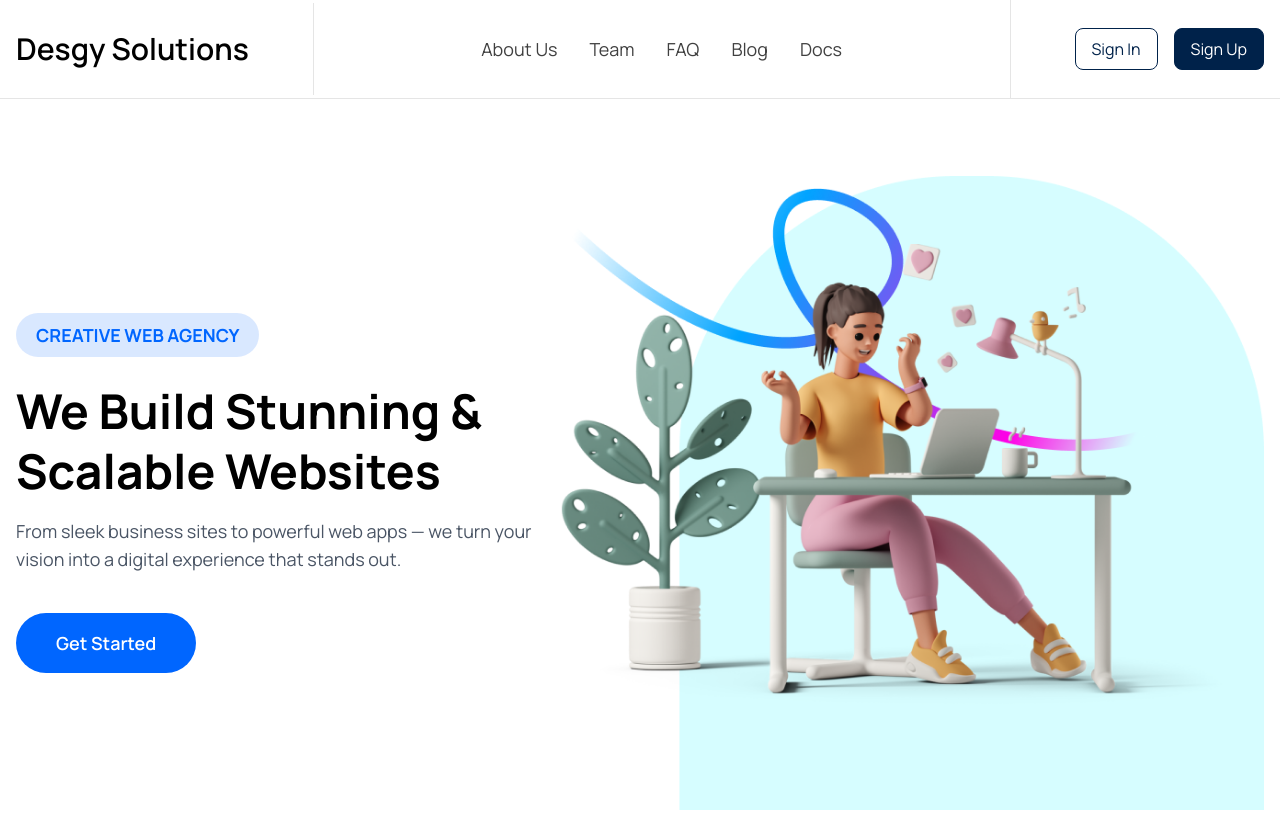
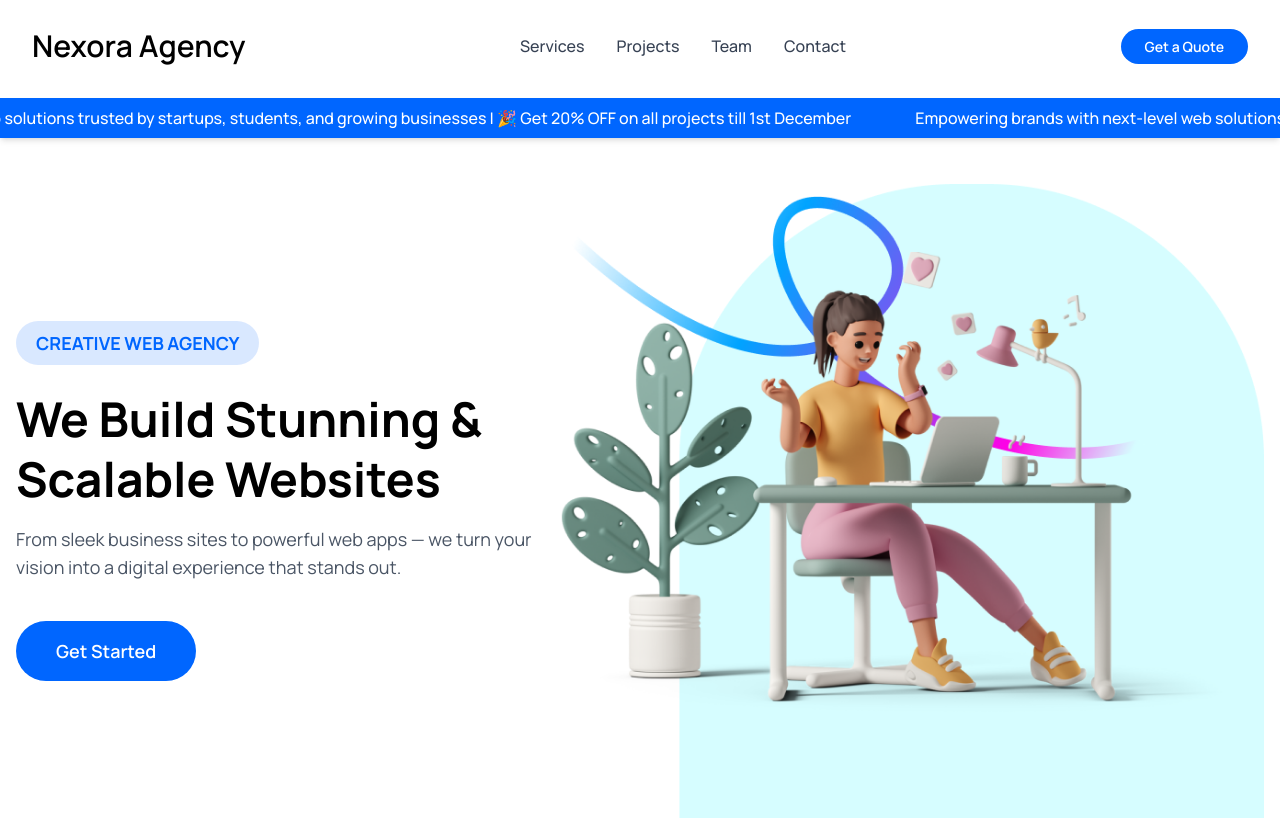
Before and after one commit to Azeesha-maker/NexoraAgency, a Next.js app: page / in a window 1280 px wide. Shown: the top 820 px of the page. Built offline with nearby package versions, Linux system fonts and the light colour scheme.

Commit message:
hero section again

```diff
--- a/src/app/components/Home/Hero/index.tsx
+++ b/src/app/components/Home/Hero/index.tsx
@@ -20,9 +20,29 @@ const Hero = () => {
   }
 
   return (
-    <section className='relative overflow-hidden z-1'>
-      <div className='container mx-auto pt-24 max-w-7xl px-4'>
-        <div className='grid grid-cols-12 justify-center items-center'>
+    <section className='relative overflow-hidden z-1 mt-0'>
+      {/* 🔹 Continuous Scrolling Line */}
+      <div className="sticky top-[18px] z-30 bg-primary text-white py-2 overflow-hidden whitespace-nowrap shadow-md ">
+  <div className="animate-marquee text-sm md:text-base font-medium flex gap-16 px-4">
+    <span>
+      Empowering brands with next-level web solutions  trusted by startups,
+      students, and growing businesses  | 🎉 Get 20% OFF on all projects till 1st December
+    </span>
+    <span>
+     Empowering brands with next-level web solutions  trusted by startups,
+      students, and growing businesses | 🎉 Get 20% OFF on all projects till 1st December
+    </span>
+    <span>
+     Empowering brands with next-level web solutions  trusted by startups,
+      students, and growing businesses | 🎉 Get 20% OFF on all projects till 1st December
+    </span>
+  </div>
+</div>
+
+
+      {/* 🔹 Hero Section */}
+      <div className='container mx-auto pt-16 max-w-7xl px-4 '>
+        <div className='grid grid-cols-12 justify-center items-center mt-0'>
           {/* Left Content */}
           <div className='col-span-12 xl:col-span-5 lg:col-span-6 md:col-span-12 text-center lg:text-left'>
             <div className='py-2 px-5 bg-primary/15 rounded-full w-fit mx-auto lg:mx-0'>
@@ -53,6 +73,20 @@ const Hero = () => {
           </div>
         </div>
       </div>
+
+      {/* 🔹 Smooth Marquee Animation CSS */}
+      <style jsx global>{`
+        @keyframes marquee {
+          0% { transform: translateX(0); }
+          100% { transform: translateX(-50%); }
+        }
+
+        .animate-marquee {
+          display: flex;
+          width: max-content;
+          animation: marquee 40s linear infinite;
+        }
+      `}</style>
     </section>
   )
 }
--- a/src/app/components/Layout/Header/Logo/index.tsx
+++ b/src/app/components/Layout/Header/Logo/index.tsx
@@ -3,7 +3,7 @@ import Link from 'next/link'
 const Logo: React.FC = () => {
   return (
     <Link href='/' className='text-3xl font-semibold'>
-      Desgy Solutions
+      Nexora Agency
     </Link>
   )
 }
--- a/src/app/components/Layout/Header/index.tsx
+++ b/src/app/components/Layout/Header/index.tsx
@@ -1,216 +1,107 @@
 'use client'
-import { Key, useEffect, useRef, useState } from 'react'
+import React, { useState, useRef, useEffect } from 'react'
 import Link from 'next/link'
-import { usePathname } from 'next/navigation'
-import { useTheme } from 'next-themes'
-import { HeaderItem } from '@/app/types/menu'
+import Image from 'next/image'
+import { Icon } from '@iconify/react/dist/iconify.js'
 import Logo from './Logo'
-import HeaderLink from './Navigation/HeaderLink'
-import MobileHeaderLink from './Navigation/MobileHeaderLink'
-import Signin from '@/app/components/Auth/SignIn'
-import SignUp from '@/app/components/Auth/SignUp'
-import { Icon } from '@iconify/react/dist/iconify.js'
 
-const Header: React.FC = () => {
+const Header = () => {
   const [navbarOpen, setNavbarOpen] = useState(false)
   const [sticky, setSticky] = useState(false)
-  const [isSignInOpen, setIsSignInOpen] = useState(false)
-  const [isSignUpOpen, setIsSignUpOpen] = useState(false)
-
-  const navbarRef = useRef<HTMLDivElement>(null)
-  const signInRef = useRef<HTMLDivElement>(null)
-  const signUpRef = useRef<HTMLDivElement>(null)
   const mobileMenuRef = useRef<HTMLDivElement>(null)
 
+  // Sticky navbar
+  useEffect(() => {
     const handleScroll = () => {
-    setSticky(window.scrollY >= 80)
+      if (window.scrollY > 50) setSticky(true)
+      else setSticky(false)
     }
+    window.addEventListener('scroll', handleScroll)
+    return () => window.removeEventListener('scroll', handleScroll)
+  }, [])
 
+  // Close menu on outside click
+  useEffect(() => {
     const handleClickOutside = (event: MouseEvent) => {
-    if (
-      signInRef.current &&
-      !signInRef.current.contains(event.target as Node)
-    ) {
-      setIsSignInOpen(false)
-    }
-    if (
-      signUpRef.current &&
-      !signUpRef.current.contains(event.target as Node)
-    ) {
-      setIsSignUpOpen(false)
-    }
-    if (
-      mobileMenuRef.current &&
-      !mobileMenuRef.current.contains(event.target as Node) &&
-      navbarOpen
-    ) {
+      if (mobileMenuRef.current && !mobileMenuRef.current.contains(event.target as Node)) {
         setNavbarOpen(false)
       }
     }
-
-  useEffect(() => {
-    window.addEventListener('scroll', handleScroll)
     document.addEventListener('mousedown', handleClickOutside)
-    return () => {
-      window.removeEventListener('scroll', handleScroll)
-      document.removeEventListener('mousedown', handleClickOutside)
-    }
-  }, [navbarOpen, isSignInOpen, isSignUpOpen])
-
-  useEffect(() => {
-    if (isSignInOpen || isSignUpOpen || navbarOpen) {
-      document.body.style.overflow = 'hidden'
-    } else {
-      document.body.style.overflow = ''
-    }
-  }, [isSignInOpen, isSignUpOpen, navbarOpen])
-
-  // header data fetch
-
-  const [headerData, setHeaderData] = useState<HeaderItem[]>([])
-
-  useEffect(() => {
-    const fetchData = async () => {
-      try {
-        const res = await fetch('/api/data')
-        if (!res.ok) throw new Error('Failed to fetch')
-        const data = await res.json()
-        setHeaderData(data.headerData)
-      } catch (error) {
-        console.error('Error fetching services:', error)
-      }
-    }
-    fetchData()
+    return () => document.removeEventListener('mousedown', handleClickOutside)
   }, [])
 
   return (
     <header
-      className={`fixed top-0 z-40 w-full transition-all duration-300 border-b border-black/10 ${
-        sticky ? ' shadow-lg bg-white' : 'shadow-none'
-      }`}>
-      <div className='lg:py-0 py-2'>
-        <div className='container mx-auto max-w-(--breakpoint-xl) flex items-center justify-between px-4'>
+      className={`fixed top-0 left-0 w-full z-50 transition-all duration-300 ${
+        sticky ? 'bg-white/80 backdrop-blur-md shadow-md py-2' : 'bg-transparent py-4'
+      }`}
+    >
+      <div className='container mx-auto max-w-7xl flex items-center justify-between px-4 sm:px-6 lg:px-8'>
+        {/* 🔹 Logo */}
         <div
-            className={`pr-16 lg:border-r border-black/10 duration-300 ${
-              sticky ? 'py-3' : 'py-7'
-            }`}>
+          className={`duration-300 ${sticky ? 'py-1' : 'py-2 sm:py-3'}`}
+        >
           <Logo />
         </div>
-          <nav className='hidden lg:flex grow items-center gap-8 justify-center'>
-            {headerData.map((item, index) => (
-              <HeaderLink key={index} item={item} />
-            ))}
+
+        {/* 🔹 Desktop Nav Links */}
+        <nav className='hidden lg:flex items-center space-x-8 font-medium text-gray-700'>
+          <Link href='#services' className='hover:text-primary transition'>
+            Services
+          </Link>
+          <Link href='#projects' className='hover:text-primary transition'>
+            Projects
+          </Link>
+          <Link href='#team' className='hover:text-primary transition'>
+            Team
+          </Link>
+          <Link href='#contact' className='hover:text-primary transition'>
+            Contact
+          </Link>
         </nav>
-          <div
-            className={`flex items-center gap-4 pl-16 lg:border-l border-black/10 duration-300 ${
-              sticky ? 'py-3' : 'py-7'
-            }`}>
-            <button
-              className='hidden lg:block bg-transparent text-darkmode border hover:bg-darkmode border-darkmode hover:text-white px-4 py-2 rounded-lg hover:cursor-pointer'
-              onClick={() => {
-                setIsSignInOpen(true)
-              }}>
-              Sign In
-            </button>
-            {isSignInOpen && (
-              <div className='fixed top-0 left-0 w-full h-full bg-black/50 flex items-center justify-center z-50'>
-                <div
-                  ref={signInRef}
-                  className='relative mx-auto w-full max-w-md bg-white overflow-hidden rounded-lg px-8 pt-14 pb-8 text-center bg-dark_grey/90 backdrop-blur-md'>
-                  <button
-                    onClick={() => setIsSignInOpen(false)}
-                    className='absolute top-0 right-0 mr-8 mt-8 dark:invert'
-                    aria-label='Close Sign In Modal'>
-                    <Icon
-                      icon='tabler:currency-xrp'
-                      className='text-black hover:text-primary text-24 inline-block me-2 cursor-pointer'
-                    />
-                  </button>
-                  <Signin />
+
+        {/* 🔹 CTA Button (Desktop) */}
+        <div className='hidden lg:block'>
+          <Link
+            href='#contact'
+            className='bg-primary text-white px-6 py-2 rounded-full text-sm font-semibold hover:bg-darkmode transition'
+          >
+            Get a Quote
+          </Link>
         </div>
-              </div>
-            )}
-            <button
-              className='hidden lg:block bg-darkmode text-white hover:bg-transparent hover:text-darkmode border border-darkmode px-4 py-2 rounded-lg hover:cursor-pointer'
-              onClick={() => {
-                setIsSignUpOpen(true)
-              }}>
-              Sign Up
-            </button>
-            {isSignUpOpen && (
-              <div className='fixed top-0 left-0 w-full h-full bg-black/50 flex items-center justify-center z-50'>
-                <div
-                  ref={signUpRef}
-                  className='relative mx-auto w-full max-w-md overflow-hidden bg-white rounded-lg bg-dark_grey/90 backdrop-blur-md px-8 pt-14 pb-8 text-center'>
-                  <button
-                    onClick={() => setIsSignUpOpen(false)}
-                    className='absolute top-0 right-0 mr-8 mt-8 dark:invert'
-                    aria-label='Close Sign Up Modal'>
-                    <Icon
-                      icon='tabler:currency-xrp'
-                      className='text-black hover:text-primary text-24 inline-block me-2 cursor-pointer'
-                    />
-                  </button>
-                  <SignUp />
-                </div>
-              </div>
-            )}
+
+        {/* 🔹 Mobile Menu Button */}
         <button
           onClick={() => setNavbarOpen(!navbarOpen)}
-              className='block lg:hidden p-2 rounded-lg'
-              aria-label='Toggle mobile menu'>
-              <span className='block w-6 h-0.5 bg-darkmode'></span>
-              <span className='block w-6 h-0.5 bg-darkmode mt-1.5'></span>
-              <span className='block w-6 h-0.5 bg-darkmode mt-1.5'></span>
+          className='lg:hidden text-3xl text-darkmode focus:outline-none'
+        >
+          <Icon icon={navbarOpen ? 'mdi:close' : 'mdi:menu'} />
         </button>
       </div>
-        </div>
-        {navbarOpen && (
-          <div className='fixed top-0 left-0 w-full h-full bg-black/50 z-40' />
-        )}
+
+      {/* 🔹 Mobile Menu Drawer */}
       <div
         ref={mobileMenuRef}
-          className={`lg:hidden fixed top-0 right-0 h-full w-full bg-darkmode shadow-lg transform transition-transform duration-300 max-w-xs ${
+        className={`lg:hidden fixed top-0 right-0 h-full w-[85%] sm:w-[70%] bg-darkmode text-white shadow-lg transform transition-transform duration-300 ${
           navbarOpen ? 'translate-x-0' : 'translate-x-full'
-          } z-50`}>
-          <div className='flex items-center justify-between p-4'>
-            <h2 className='text-lg font-bold text-midnight_text dark:text-midnight_text text-white'>
+        } z-50 rounded-l-2xl`}
+      >
+        <div className='p-6'>
           <Logo />
-            </h2>
-
-            {/*  */}
-            <button
+          <nav className='flex flex-col space-y-6 mt-10 text-lg'>
+            <Link href='#services' onClick={() => setNavbarOpen(false)}>Services</Link>
+            <Link href='#projects' onClick={() => setNavbarOpen(false)}>Projects</Link>
+            <Link href='#team' onClick={() => setNavbarOpen(false)}>Team</Link>
+            <Link href='#contact' onClick={() => setNavbarOpen(false)}>Contact</Link>
+          </nav>
+          <Link
+            href='#contact'
             onClick={() => setNavbarOpen(false)}
-              className="bg-[url('/images/closed.svg')] bg-no-repeat bg-contain w-5 h-5 absolute top-0 right-0 mr-8 mt-8 dark:invert"
-              aria-label='Close menu Modal'></button>
-          </div>
-          <nav className='flex flex-col items-start p-4'>
-            {headerData.map(
-              (item: HeaderItem, index: Key | null | undefined) => (
-                <MobileHeaderLink key={index} item={item} />
-              )
-            )}
-            <div className='mt-4 flex flex-col space-y-4 w-full'>
-              <Link
-                href='#'
-                className='bg-transparent border border-primary text-primary px-4 py-2 rounded-lg hover:bg-blue-600 hover:text-white'
-                onClick={() => {
-                  setIsSignInOpen(true)
-                  setNavbarOpen(false)
-                }}>
-                Sign In
+            className='block mt-10 bg-primary text-center py-3 rounded-full text-white font-semibold hover:bg-white hover:text-darkmode transition'
+          >
+            Get a Quote
           </Link>
-              <Link
-                href='#'
-                className='bg-primary text-white px-4 py-2 rounded-lg hover:bg-blue-700'
-                onClick={() => {
-                  setIsSignUpOpen(true)
-                  setNavbarOpen(false)
-                }}>
-                Sign Up
-              </Link>
-            </div>
-          </nav>
         </div>
       </div>
     </header>
```
Lines whose indentation alone changed are shown as unchanged.
